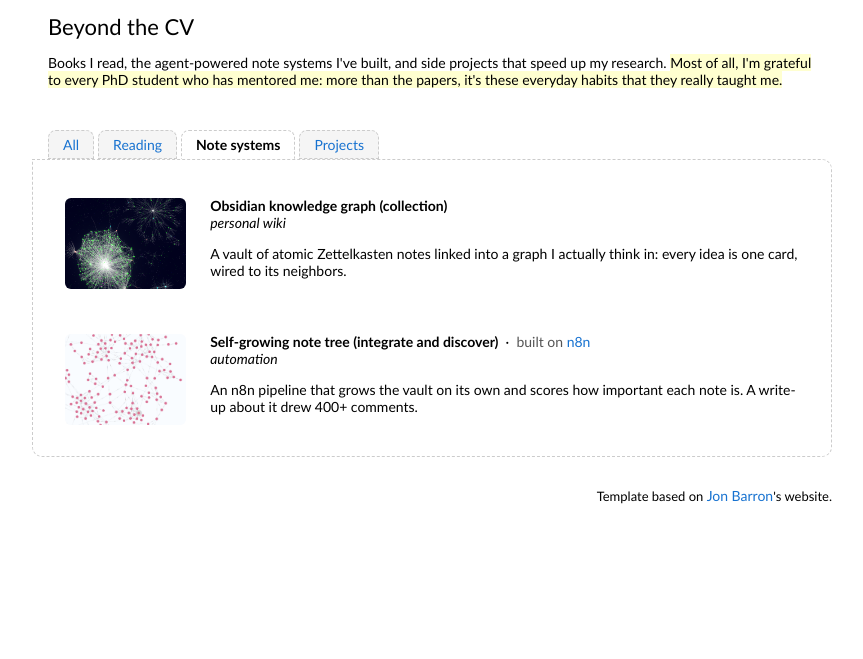
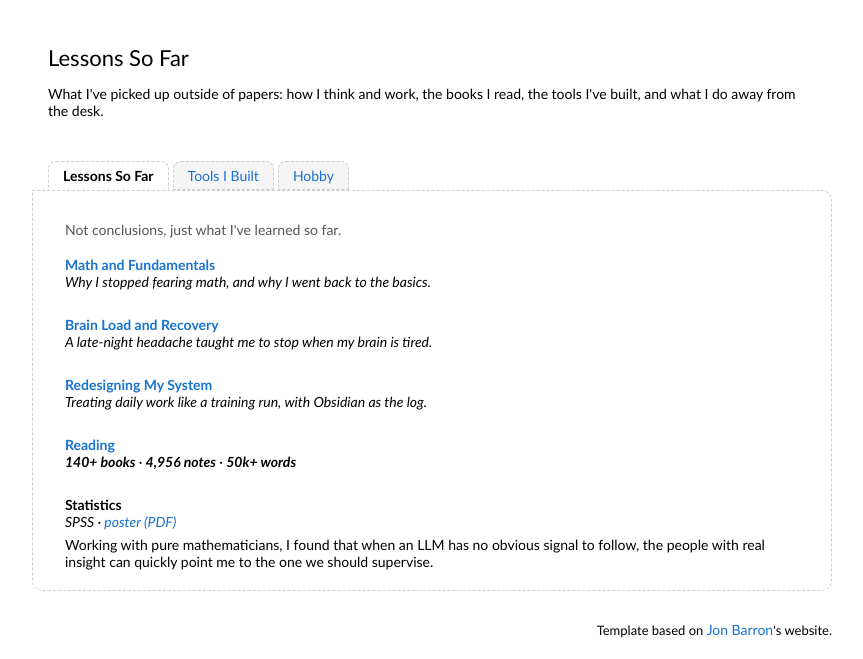
Before and after one commit to SKYETN/SKYETN.github.io, a plain HTML site: page index.html in a window 1280 px wide. Shown: the part 2038-2697 px from the top of the page, without its empty margins (208-1071 px from the left). Before the commit the page ends 2563 px from the top, so only its background shows below. Drawn offline with Linux system fonts and the light colour scheme.

Commit message:
feat: add Lessons So Far section with three bilingual posts
Merge Beyond the CV into Lessons So Far (tabs: Lessons So Far, Tools I Built, Hobby).
Add math, brain, system posts as bilingual md pages with a shared lesson layout.
Move reading stats to lessons/reading.md. Hide unfinished posts.

Co-Authored-By: Claude Opus 5.5 <noreply@anthropic.com>

```diff
--- a/index.html
+++ b/index.html
@@ -45,6 +45,9 @@
                   them, be it products, algorithms, or systems. That drew me to Weill
                   Cornell Medicine and to West China Hospital, where I was advised by
                   Prof. <a href="https://wangchongyang.ai/">Chongyang Wang</a>.
+                </p>
+                <p>
+                  Some things I've come to believe: <a href="#lessons">Lessons So Far</a>.
                 </p>
                 <p style="text-align:center">
                   <a href="mailto:shiqin.tong@outlook.com">Email</a> &nbsp;/&nbsp;
@@ -318,114 +321,143 @@
 
           <div style="height:34px;"></div>
 
-          <!-- =================== BEYOND THE CV =================== -->
-          <table style="width:100%;border:0px;border-spacing:0px;border-collapse:separate;margin-right:auto;margin-left:auto;"><tbody>
+          <!-- =================== LESSONS SO FAR (notes + reading + tools + hobby) =================== -->
+          <table id="lessons" style="width:100%;border:0px;border-spacing:0px;border-collapse:separate;margin-right:auto;margin-left:auto;"><tbody>
             <tr><td style="padding:16px;width:100%;vertical-align:middle">
-              <h2>Beyond the CV</h2>
-              <p>
-                Books I read, the agent-powered note systems I've built, and side projects that speed up my
-                research. <span class="highlight">Most of all, I'm grateful to every PhD student who has mentored me: more than the
-                papers, it's these everyday habits that they really taught me.</span>
-              </p>
+              <h2>Lessons So Far</h2>
+              <p>What I've picked up outside of papers: how I think and work, the books I read, the tools I've built, and what I do away from the desk.</p>
             </td></tr>
           </tbody></table>
           <div class="pubtabs"
-            ><a href="#" id="rflt-all" class="pubtab readtab" onclick="filterRead('all');return false;">All</a
-            ><a href="#" id="rflt-reading" class="pubtab readtab" onclick="filterRead('reading');return false;">Reading</a
-            ><a href="#" id="rflt-workflow" class="pubtab readtab active" onclick="filterRead('workflow');return false;">Note systems</a
-            ><a href="#" id="rflt-projects" class="pubtab readtab" onclick="filterRead('projects');return false;">Projects</a
+            ><a href="#" id="rflt-notes" class="pubtab readtab active" onclick="filterRead('notes');return false;">Lessons So Far</a
+            ><a href="#" id="rflt-tools" class="pubtab readtab" onclick="filterRead('tools');return false;">Tools I Built</a
+            ><a href="#" id="rflt-hobby" class="pubtab readtab" onclick="filterRead('hobby');return false;">Hobby</a
           ></div>
           <div class="pubframe">
           <table style="width:100%;border:0px;border-spacing:0px 10px;border-collapse:separate;margin-right:auto;margin-left:auto;"><tbody>
 
-            <!-- ---- reading: a data snapshot rather than a book list ---- -->
-            <tr class="read" data-line="reading">
-              <td colspan="2" style="padding:2px 16px 8px;width:100%;vertical-align:middle">
-                <p style="margin:0 0 8px;">
-                  Roughly <strong>4,956 notes</strong> (as of January 2026) and <strong>50k+ words</strong> across <strong>140+ books</strong>,
-                  mostly read over holidays, spanning systems thinking, cognitive science, and philosophy. The ones I annotated most:
-                </p>
-                <table style="width:100%;max-width:580px;border-spacing:0 8px;border-collapse:separate;margin-top:2px;">
-                  <tr>
-                    <td style="width:240px;white-space:nowrap;padding-right:14px;vertical-align:middle;"><strong>Sensemaking</strong> <span style="color:#888;font-size:13px;">Madsbjerg</span></td>
-                    <td style="vertical-align:middle;"><span style="display:block;background:#eef0f2;border-radius:6px;"><span style="display:block;height:12px;width:100%;background:#1772d0;border-radius:6px;"></span></span></td>
-                    <td style="width:1%;text-align:right;color:#555;white-space:nowrap;padding-left:12px;vertical-align:middle;">53</td>
-                  </tr>
-                  <tr>
-                    <td style="white-space:nowrap;padding-right:14px;vertical-align:middle;"><strong>The 7 Habits</strong> <span style="color:#888;font-size:13px;">Covey</span></td>
-                    <td style="vertical-align:middle;"><span style="display:block;background:#eef0f2;border-radius:6px;"><span style="display:block;height:12px;width:66%;background:#1772d0;border-radius:6px;"></span></span></td>
-                    <td style="text-align:right;color:#555;white-space:nowrap;padding-left:12px;vertical-align:middle;">35</td>
-                  </tr>
-                  <tr>
-                    <td style="white-space:nowrap;padding-right:14px;vertical-align:middle;"><strong>Intuition</strong> <span style="color:#888;font-size:13px;">Myers</span></td>
-                    <td style="vertical-align:middle;"><span style="display:block;background:#eef0f2;border-radius:6px;"><span style="display:block;height:12px;width:64%;background:#1772d0;border-radius:6px;"></span></span></td>
-                    <td style="text-align:right;color:#555;white-space:nowrap;padding-left:12px;vertical-align:middle;">34</td>
-                  </tr>
-                  <tr>
-                    <td style="white-space:nowrap;padding-right:14px;vertical-align:middle;"><strong>Finite &amp; Infinite Games</strong> <span style="color:#888;font-size:13px;">Carse</span></td>
-                    <td style="vertical-align:middle;"><span style="display:block;background:#eef0f2;border-radius:6px;"><span style="display:block;height:12px;width:60%;background:#1772d0;border-radius:6px;"></span></span></td>
-                    <td style="text-align:right;color:#555;white-space:nowrap;padding-left:12px;vertical-align:middle;">32</td>
-                  </tr>
-                  <tr>
-                    <td style="white-space:nowrap;padding-right:14px;vertical-align:middle;"><strong>Thinking in Systems</strong> <span style="color:#888;font-size:13px;">Meadows</span></td>
-                    <td style="vertical-align:middle;"><span style="display:block;background:#eef0f2;border-radius:6px;"><span style="display:block;height:12px;width:58%;background:#1772d0;border-radius:6px;"></span></span></td>
-                    <td style="text-align:right;color:#555;white-space:nowrap;padding-left:12px;vertical-align:middle;">31</td>
-                  </tr>
-                </table>
+            <!-- ---- notes (essays) ---- -->
+            <tr class="read" data-line="notes">
+              <td colspan="2" style="padding:8px 16px 0;width:100%;vertical-align:middle">
+                <p style="margin:0;color:#555;">Not conclusions, just what I've learned so far.</p>
+              </td>
+            </tr>
+            <tr class="read" data-line="notes">
+              <td colspan="2" style="padding:8px 16px;width:100%;vertical-align:middle">
+                <a href="lessons/math.html"><span class="papertitle">Math and Fundamentals</span></a>
+                <br>
+                <em>Why I stopped fearing math, and why I went back to the basics.</em>
+              </td>
+            </tr>
+            <tr class="read" data-line="notes">
+              <td colspan="2" style="padding:8px 16px;width:100%;vertical-align:middle">
+                <a href="lessons/brain.html"><span class="papertitle">Brain Load and Recovery</span></a>
+                <br>
+                <em>A late-night headache taught me to stop when my brain is tired.</em>
+              </td>
+            </tr>
+            <tr class="read" data-line="notes">
+              <td colspan="2" style="padding:8px 16px;width:100%;vertical-align:middle">
+                <a href="lessons/system.html"><span class="papertitle">Redesigning My System</span></a>
+                <br>
+                <em>Treating daily work like a training run, with Obsidian as the log.</em>
+              </td>
+            </tr>
+            <!-- not published yet
+            <tr class="read" data-line="notes">
+              <td colspan="2" style="padding:8px 16px;width:100%;vertical-align:middle">
+                <span class="papertitle">Practicing ASD-STE100</span>
+                <br>
+                <em>TODO: one-line summary · link</em>
+              </td>
+            </tr>
+            -->
+            <!-- not published yet
+            <tr class="read" data-line="notes">
+              <td colspan="2" style="padding:8px 16px;width:100%;vertical-align:middle">
+                <span class="papertitle">Biographies</span>
+                <br>
+                <em>TODO: one-line summary · link</em>
+              </td>
+            </tr>
+            -->
+            <tr class="read" data-line="notes">
+              <td colspan="2" style="padding:8px 16px;width:100%;vertical-align:middle">
+                <a href="lessons/reading.html"><span class="papertitle">Reading</span></a>
+                <br>
+                <em><strong>140+ books</strong> &middot; <strong>4,956 notes</strong> &middot; <strong>50k+ words</strong></em>
+              </td>
+            </tr>
+            <tr class="read" data-line="notes">
+              <td colspan="2" style="padding:8px 16px;width:100%;vertical-align:middle">
+                <span class="papertitle">Statistics</span>
+                <br>
+                <em>SPSS &middot; <a href="data/caregivers-poster.pdf">poster (PDF)</a></em>
+                <p style="margin:6px 0 0;">Working with pure mathematicians, I found that when an LLM has no obvious signal to follow, the people with real insight can quickly point me to the one we should supervise.</p>
               </td>
             </tr>
 
-            <!-- ---- workflow ---- -->
-            <tr class="read" data-line="workflow">
+
+            <!-- ---- tools I built (note systems + projects) ---- -->
+            <tr class="read" data-line="tools">
+              <td colspan="2" style="padding:8px 16px 0;width:100%;vertical-align:middle">
+                <p style="margin:0;"><span class="highlight">Most of all, I'm grateful to every PhD student who has mentored me: more than the
+                papers, it's these everyday habits that they really taught me.</span></p>
+              </td>
+            </tr>
+            <tr class="read" data-line="tools">
               <td align="center" style="padding:16px;width:20%;vertical-align:middle">
                 <img src="images/obsidian_graph.png" alt="My Obsidian knowledge graph" width="100%" style="aspect-ratio:4/3;object-fit:cover;border-radius:6px;">
               </td>
               <td style="padding:8px;width:80%;vertical-align:middle">
                 <span class="papertitle">Obsidian knowledge graph (collection)</span>
                 <br>
-                <em>personal wiki</em>
+                <em>built with Obsidian</em>
                 <p></p>
                 <p>A vault of atomic Zettelkasten notes linked into a graph I actually think in: every idea is one card, wired to its neighbors.</p>
               </td>
             </tr>
 
-            <tr class="read" data-line="workflow">
+            <tr class="read" data-line="tools">
               <td align="center" style="padding:16px;width:20%;vertical-align:middle">
                 <img src="images/n8n_graph.png" alt="n8n paper graph" width="100%" style="aspect-ratio:4/3;object-fit:cover;border-radius:6px;">
               </td>
               <td style="padding:8px;width:80%;vertical-align:middle">
                 <span class="papertitle">Self-growing note tree (integrate and discover)</span>
-                &nbsp;&middot;&nbsp; <span style="color:#555;">built on <a href="https://n8n.io/">n8n</a></span>
                 <br>
-                <em>automation</em>
+                <em>built with <a href="https://n8n.io/">n8n</a></em>
                 <p></p>
                 <p>An n8n pipeline that grows the vault on its own and scores how important each note is. A write-up about it drew 400+ comments.</p>
               </td>
             </tr>
 
-            <!-- ---- projects (TODO: fill in / swap placeholders for real renders & plots) ---- -->
-            <tr class="read" data-line="projects">
+            <!-- (TODO: swap placeholders for real renders & plots) -->
+            <tr class="read" data-line="tools">
               <td align="center" style="padding:16px;width:20%;vertical-align:middle">
                 <img src="images/blender_scene.png" alt="Blender scene imported into a simulator" width="100%" style="aspect-ratio:4/3;object-fit:cover;border-radius:6px;">
               </td>
               <td style="padding:8px;width:80%;vertical-align:middle">
                 <span class="papertitle">Blender2sim Loader</span>
                 <br>
-                <em>3D &middot; side project</em>
+                <em>built with Blender</em>
                 <p></p>
                 <p>A loader that pulls scenes from Blender into simulators and composes them on the fly, one-click generating whatever scene I need, with agents assembling the pieces.</p>
               </td>
             </tr>
 
-            <tr class="read" data-line="projects">
-              <td align="center" style="padding:16px;width:20%;vertical-align:middle">
-                <a href="data/caregivers-poster.pdf"><img src="images/spss_poster.png" alt="Caregivers dataset poster" width="100%" style="aspect-ratio:4/3;object-fit:cover;border-radius:6px;"></a>
+            <!-- ---- hobby (text only) ---- -->
+            <tr class="read" data-line="hobby">
+              <td colspan="2" style="padding:8px 16px;width:100%;vertical-align:middle">
+                <span class="papertitle">Figure Skating</span>
+                <p>Favorite skater: Yuzuru Hanyu. I can skate a basic short program, and jumps are my favorite part.
+                I learned them the plain way, falling and getting up until the take-off turned into a reflex with no hesitation.</p>
               </td>
-              <td style="padding:8px;width:80%;vertical-align:middle">
-                <span class="papertitle">Statistics</span> &nbsp;&middot;&nbsp; <em>SPSS</em>
-                <br>
-                <a href="data/caregivers-poster.pdf">poster (PDF)</a>
-                <p style="margin:6px 0 0;">Working with pure mathematicians, I found that when an LLM has no obvious signal to follow, the people with real insight can quickly point me to the one we should supervise.</p>
+            </tr>
+
+            <tr class="read" data-line="hobby">
+              <td colspan="2" style="padding:8px 16px;width:100%;vertical-align:middle">
+                <span class="papertitle">Piano</span>
+                <p>I love pop songs arranged from classical music: pop written with classical methods. I also arrange music myself.</p>
               </td>
             </tr>
 
@@ -466,9 +498,10 @@
       function filterExp(line)  { filterRows(line, 'tr.exp', '.exptab', 'eflt-'); }
       function filterRead(line) { filterRows(line, 'tr.read', '.readtab', 'rflt-'); }
 
-      // default tab states on first load: Research=All, Industry=All (certs hidden), Beyond=Workflow
+      // default tab states on first load: all sections show All (certs hidden)
+      filterPubs('all');
       filterExp('all');
-      filterRead('workflow');
+      filterRead('notes');
     </script>
   </body>
 </html>
```
Also changed, not shown: _layouts/lesson.html (added, +28 -0 lines), 4 other files.
